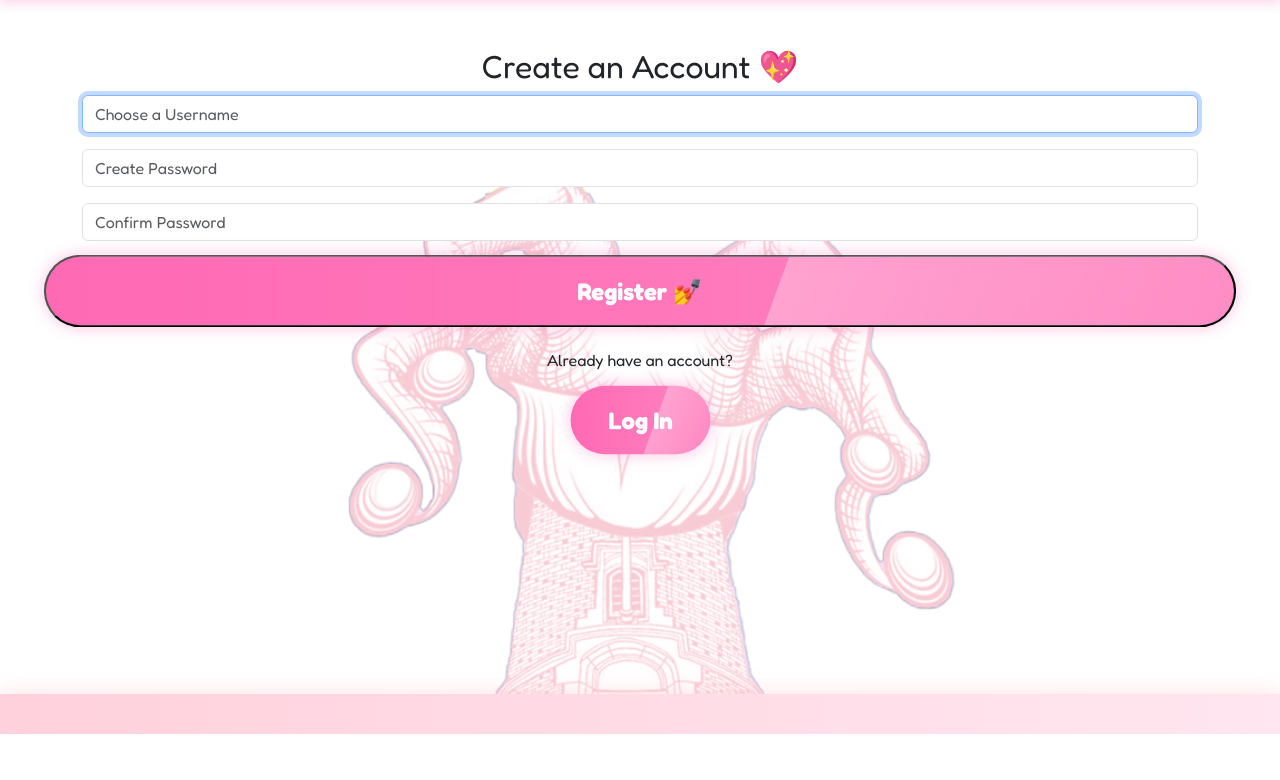
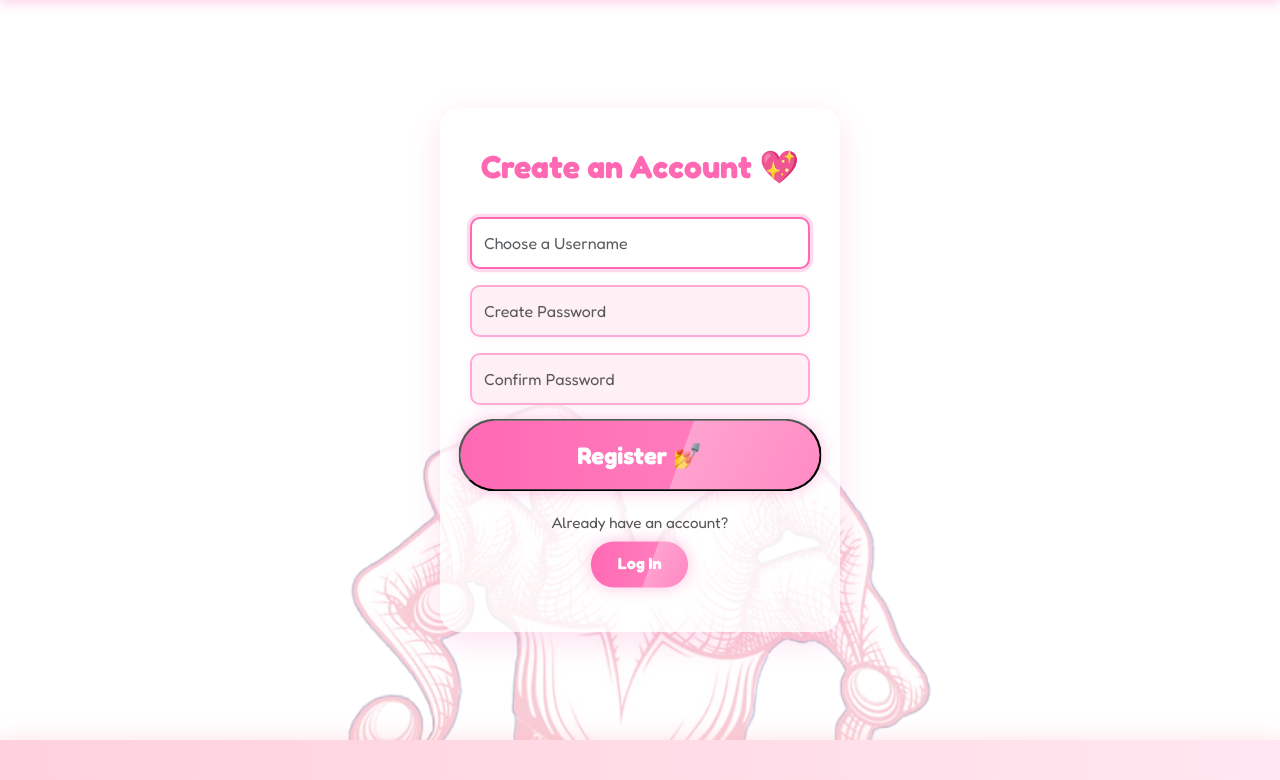
Before and after one commit to 1020robert/LampoonTech, a Flask app: page /register in a window 1280 px wide. Shown: the part 66-846 px from the top of the page. Before the commit the page ends 800 px from the top, so only its background shows below. Run offline with Flask 3, Linux system fonts and the light colour scheme; some libraries are stand-ins or nearby versions.

Commit message:
Update styles.css

```diff
--- a/static/styles.css
+++ b/static/styles.css
@@ -624,3 +624,52 @@
     color: white;
     box-shadow: 0 0 10px rgba(255, 105, 180, 0.3);
 }
+
+.auth-wrapper {
+    max-width: 400px;
+    background: rgba(255, 255, 255, 0.75);
+    border-radius: 20px;
+    padding: 40px 30px;
+    margin: 60px auto;
+    box-shadow: 0 10px 30px rgba(255, 105, 180, 0.2);
+    text-align: center;
+}
+
+.auth-title {
+    font-size: 2rem;
+    font-weight: 800;
+    color: #ff69b4;
+    margin-bottom: 30px;
+}
+
+.form-control-pink {
+    border-radius: 10px;
+    border: 2px solid #ffaad4;
+    padding: 12px;
+    font-size: 1rem;
+    background-color: #fff0f5;
+    color: #444;
+    box-shadow: 0 2px 6px rgba(255, 105, 180, 0.1);
+}
+
+.form-control-pink:focus {
+    border-color: #ff69b4;
+    box-shadow: 0 0 0 0.2rem rgba(255, 105, 180, 0.25);
+}
+
+.register-link {
+    text-align: center;
+    margin-top: 20px;
+}
+
+.register-link p {
+    margin-bottom: 8px;
+    color: #555;
+    font-size: 0.95rem;
+}
+
+.pulse-button.small {
+    padding: 10px 25px;
+    font-size: 0.95rem;
+    border-radius: 30px;
+}
```
